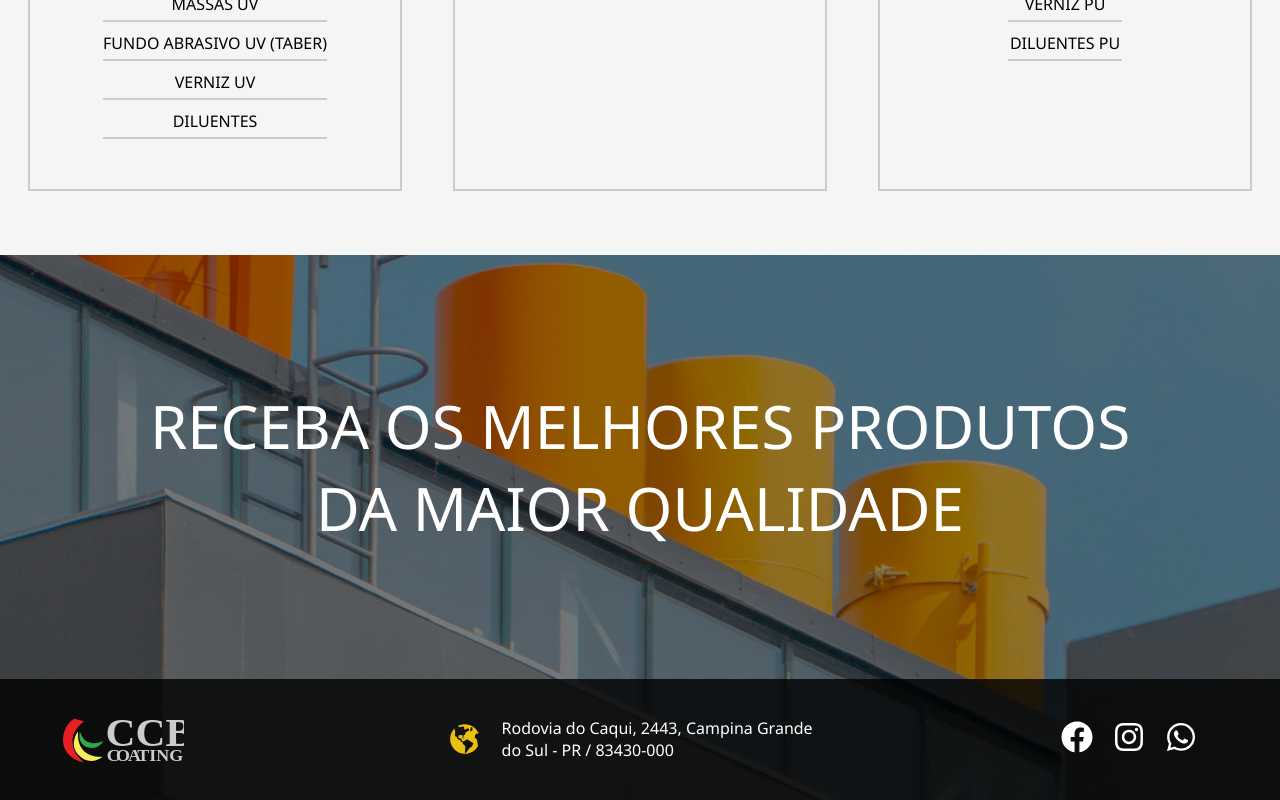
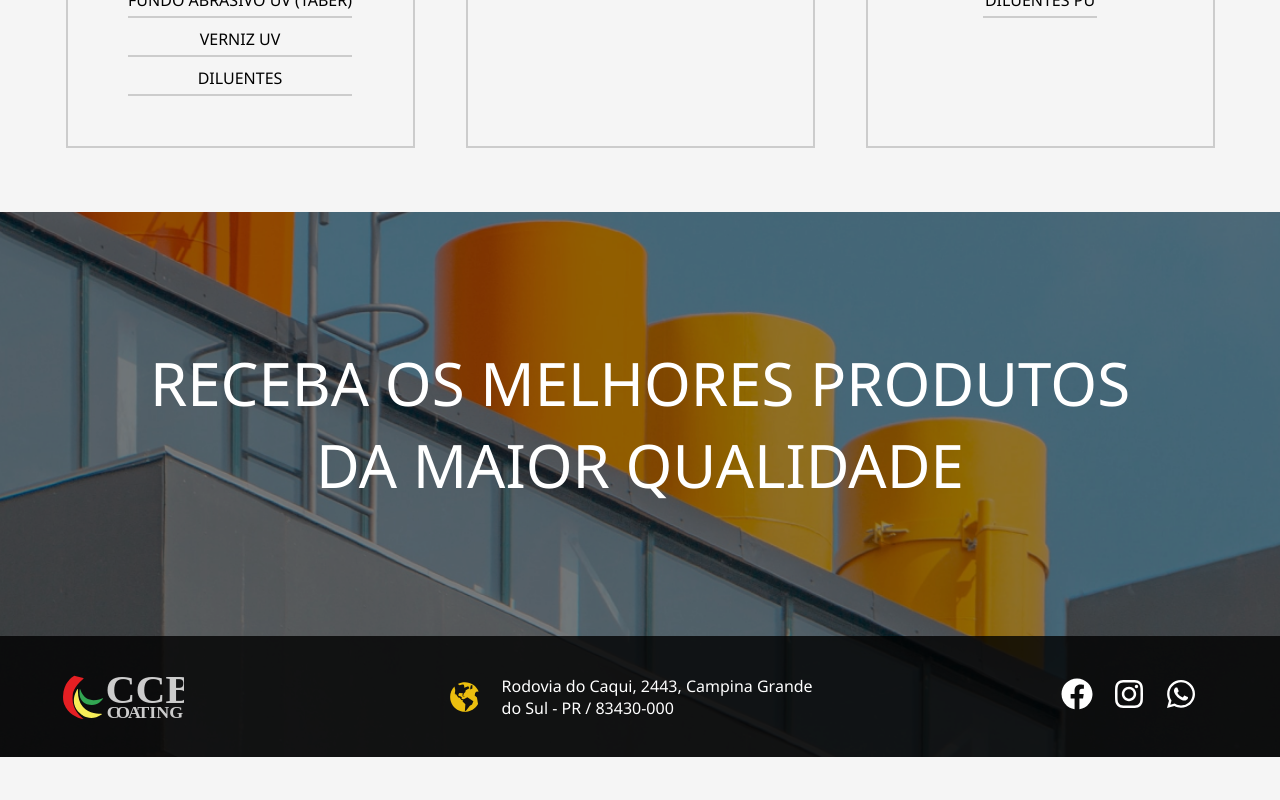
Before and after one commit to FelipeSHenrique/site-ccbcoatings, a React (Create React App) app: page /produtos in a window 1280 px wide. Shown: the part 1836-2636 px from the top of the page. After the commit the page ends 2593 px from the top, so only its background shows below. Built offline with nearby package versions, Linux system fonts and the light colour scheme.

Commit message:
Colocado Links no icons do footer / Feito uma pequena alteração no cardProduct

```diff
--- a/src/components/CardProducts/styles.js
+++ b/src/components/CardProducts/styles.js
@@ -7,10 +7,6 @@ export const Container = styled.div`
     display: flex;
     flex-direction: column;
     align-items: center;
-
-    @media(max-width: 768px){
-      padding: 35px;
-    }
 
     > h2 {
         text-transform: uppercase;
@@ -46,7 +42,7 @@ export const Container = styled.div`
 
     > img {
         margin-top: 32px;
-        width: 270px;
+        height: 171px;
         border-radius: 6px;
     }
 
@@ -74,30 +70,6 @@ export const Container = styled.div`
         margin-top: 5px;
         border-bottom: 2px solid var(--color-grey);
         line-height: 2;
-
-        /* &::before {
-          content: '';
-          position: absolute;
-          top: 50%;
-          right: 100%;
-          display: inline-block;
-          width: 20px;
-          height: 2px;
-          margin-right: 14px;
-          background: var(--color-grey);
-        }
-
-        &::after {
-          content: '';
-          position: absolute;
-          top: 50%;
-          left: 100%;
-          display: inline-block;
-          width: 20px;
-          height: 2px;
-          margin-left: 14px;
-          background: var(--color-grey);
-      } */
     }
 
 `;
--- a/src/components/FooterContact/index.jsx
+++ b/src/components/FooterContact/index.jsx
@@ -29,8 +29,12 @@ function FooterContact() {
         </Address>
 
         <SocialNetWork>
-          <IconFacebook />
-          <IconInstagram />
+          <a href="https://www.facebook.com/pages/Ccb-Coatings/289542074888447" target="_blank">
+            <IconFacebook />
+          </a>
+          <a href="https://instagram.com/ccbcoatings?igshid=fpla6te4v7hw" target="_blank">
+            <IconInstagram />
+          </a>
           <IconWhatsapp />
         </SocialNetWork>
 
```
